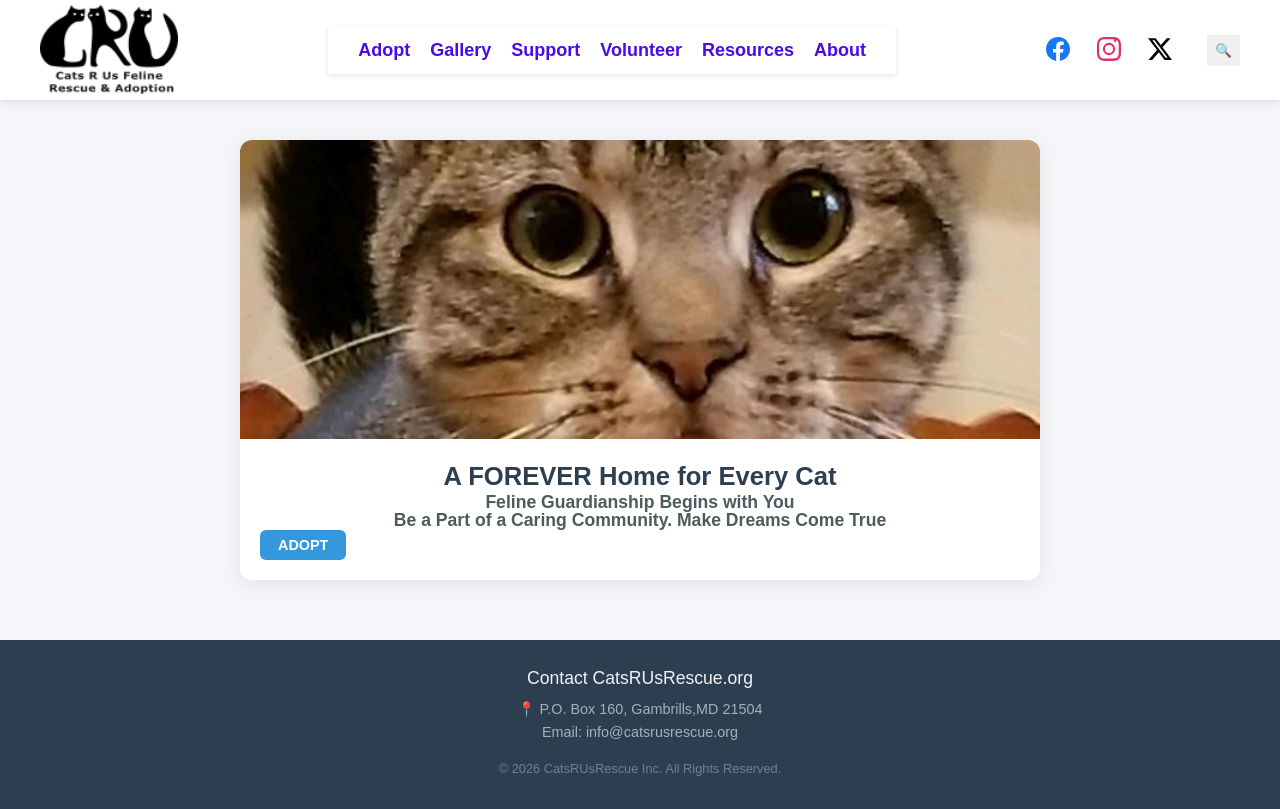
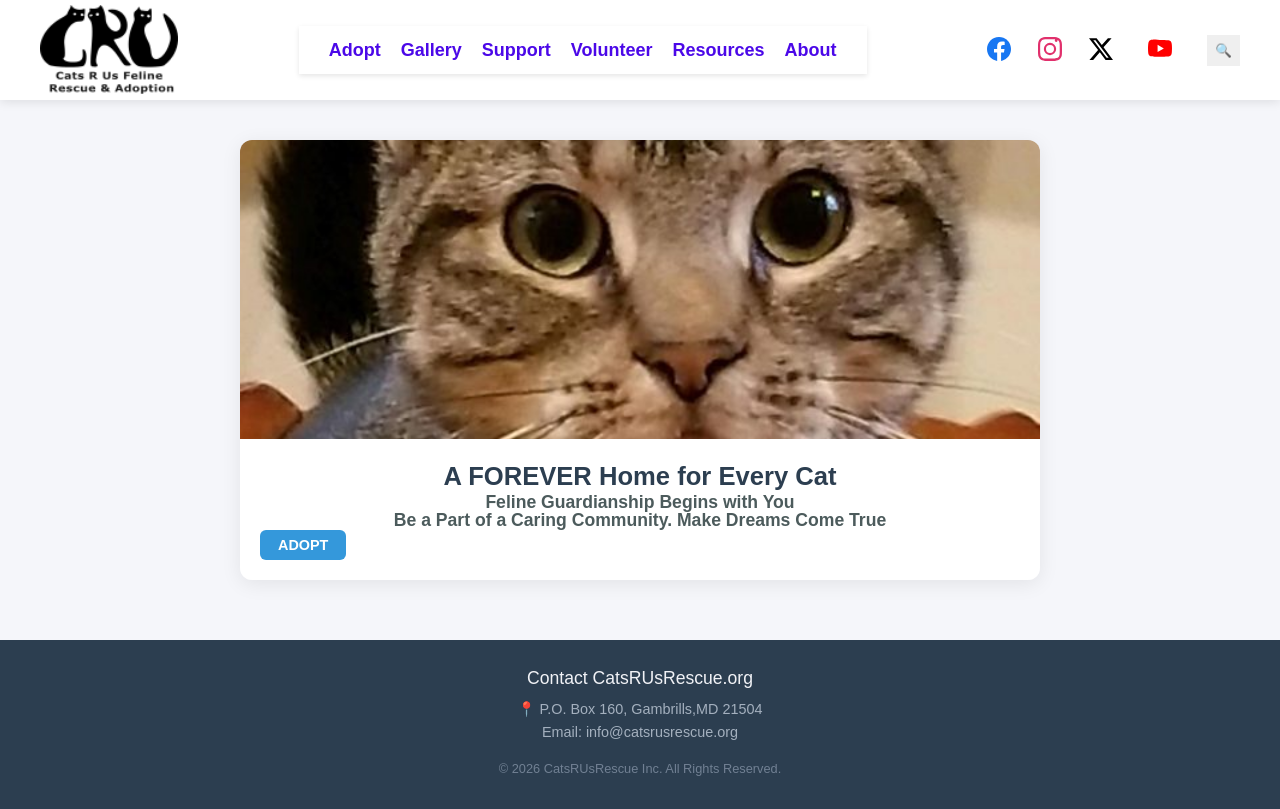
Before and after one commit to ryoungs/CRU, a plain HTML site: page index.html in a window 1280 px wide. Drawn offline with Linux system fonts and the light colour scheme.

Commit message:
A to athena

```diff
--- a/index.html
+++ b/index.html
@@ -61,6 +61,13 @@
           </svg>
         </a>
       </div>
+<!-- YouTube Icon -->
+      <a href="https://x.com/CatsRUsRescue" target="_blank" aria-label="X App Link" style="color: #000; text-decoration: none; margin-right: 15px;">
+        <svg xmlns="http://w3.org" width="24" height="24" fill="#FF0000" viewBox="0 0 16 16">
+           <path d="M8.051 1.999h.089c.822.003 4.987.033 6.11.335a2.01 2.01 0 0 1 1.415 1.42c.101.38.172.883.22 1.402l.01.104.022.26.008.104c.065.914.073 1.77.074 1.957v.075c-.001.194-.01 1.108-.082 2.06l-.008.105-.009.104c-.05.572-.124 1.14-.235 1.558a2.01 2.01 0 0 1-1.415 1.42c-1.16.312-5.569.334-6.18.335h-.142c-.309 0-1.587-.006-2.927-.052l-.17-.006-.087-.004-.171-.007-.171-.007c-1.11-.049-2.167-.128-2.654-.26a2.01 2.01 0 0 1-1.415-1.419c-.111-.417-.185-.986-.235-1.558L.09 9.82l-.008-.104A31 31 0 0 1 0 7.68v-.123c.002-.215.01-.958.064-1.778l.007-.103.003-.052.008-.104.022-.26c.01-.135.021-.27.035-.416.058-.619.135-1.021.23-1.422a2.01 2.01 0 0 1 1.415-1.42c.487-.13 1.544-.21 2.654-.26l.17-.007.172-.006.086-.003.171-.007A100 100 0 0 1 7.858 2zM6.4 5.209v4.818l4.157-2.408z"/>
+           </svg>
+       </a>
+
       <!-- Magnifying Glass Symbol (&#128269;) Trigger -->
       <button class="search-box" aria-label="Open search input field" onclick="alert('Search clicked!')">&#128269;</button>
     </div>
```
